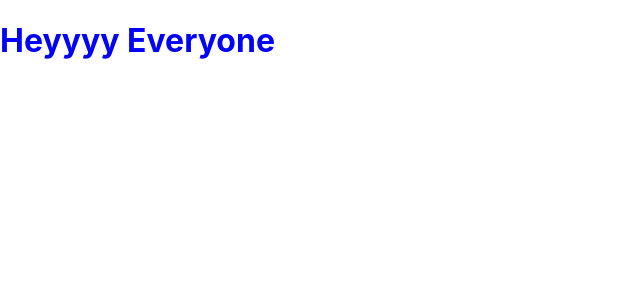
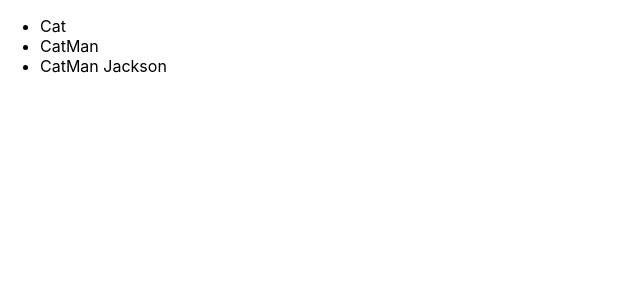
Before and after one commit to kghudgens/react, a React (Create React App) app in the folder react-essentials/: page / in a window 1280 px wide. Shown: the top 300 px of the page, without its empty margins (0-640 px from the left). Built offline with nearby package versions, Linux system fonts and the light colour scheme.

Commit message:
used jsx to render elements

```diff
--- a/react-essentials/src/index.js
+++ b/react-essentials/src/index.js
@@ -6,10 +6,18 @@ import reportWebVitals from './reportWebVitals';
 // render allows you to inject elements into the DOM,
 ReactDOM.render(
   // Its first argument is what you want to create
-  React.createElement("h1", {style: {color: "blue"}}, "Heyyyy Everyone"),
+  // React.createElement("h1", {style: {color: "blue"}}, "Heyyyy Everyone"),
+
+// Using JSX to create element for easier use
+  <ul>
+    <li>Cat</li>
+    <li>CatMan</li>
+    <li>CatMan Jackson</li>
+  </ul>,
   // Second is the container it is to be placed in
   document.getElementById('root')
 );
+
 
 // If you want to start measuring performance in your app, pass a function
 // to log results (for example: reportWebVitals(console.log))
```
